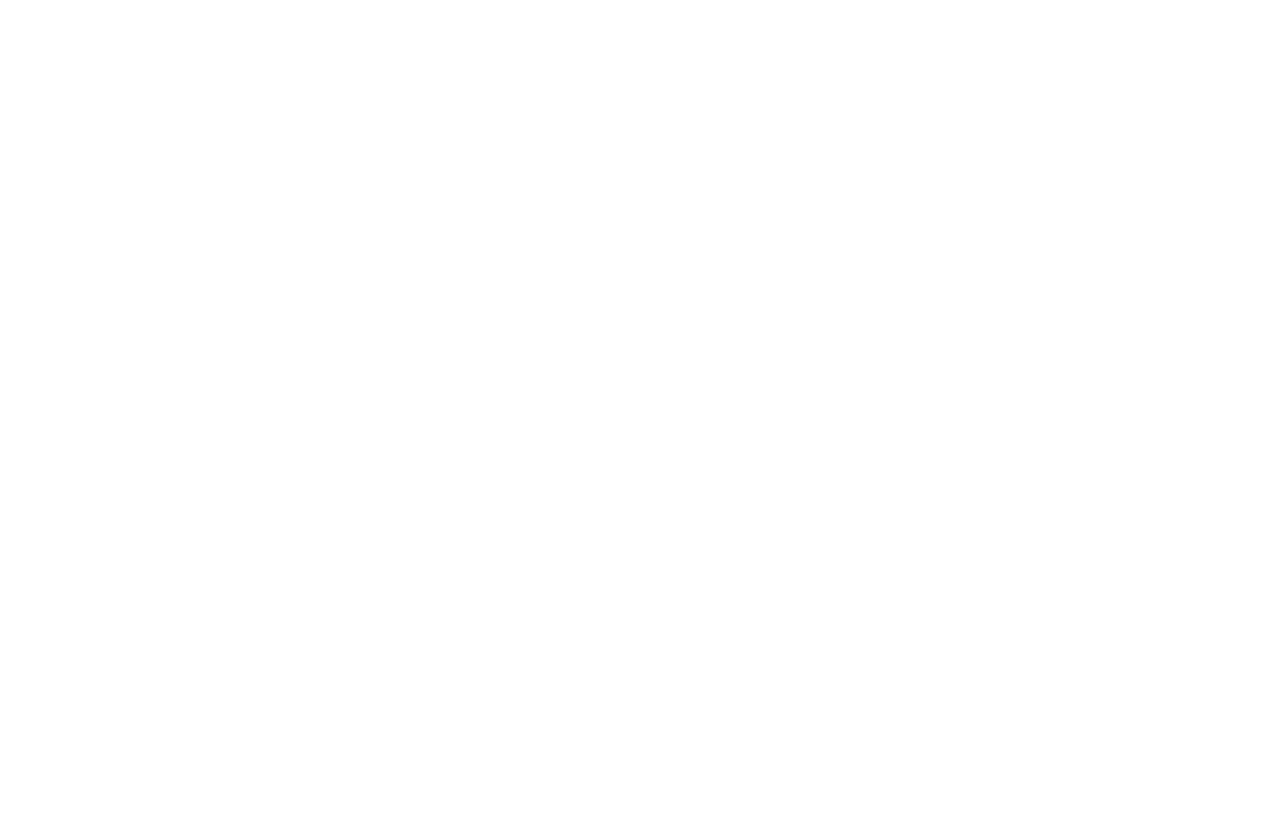
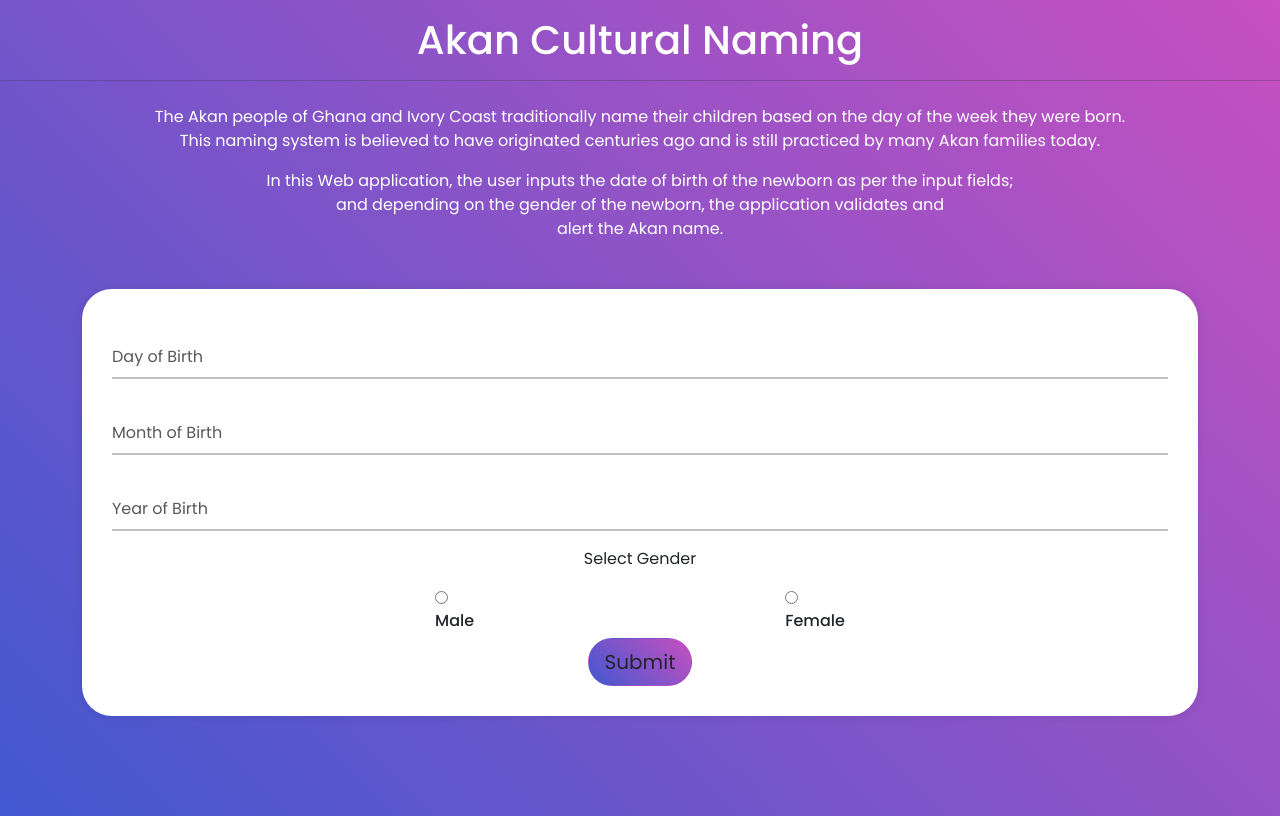
Before and after one commit to w-amon/akan_culture, a plain HTML site: page index.html in a window 1280 px wide. Drawn offline with nearby package versions, Linux system fonts and the light colour scheme.

Commit message:
Edit template and style

```diff
--- a/css/style.css
+++ b/css/style.css
@@ -0,0 +1,89 @@
+@import url('https://fonts.googleapis.com/css2?family=Poppins:wght@100;200;300;400;500&display=swap');
+
+* {
+    margin: 0;
+    padding: 0;
+    outline: none;
+    box-sizing: border-box;
+    font-family: 'Poppins'  ;
+}
+
+body {
+    min-height: 100vh;
+    background: linear-gradient(-135deg, #c850c0, #4158d0);
+}
+
+.container {
+    align-items: center;
+    justify-content: center;
+}
+
+.wrapper {
+    width: auto;
+    background: #fff;
+    padding: 30px;
+    border-radius: 30px;
+    box-shadow: 0px 0px 10px rgba(0, 0, 0, 0.1);
+}
+
+.wrapper .input-data {
+    height: 60px;
+    width: 100%;
+    position: relative;
+}
+
+.wrapper .input-data input {
+    height: 100%;
+    width: 100%;
+    border: none;
+    font-size: 17px;
+    border-bottom: 2px solid silver;
+    /* border-radius: 30px; */
+}
+
+.input-data input:focus ~ label,
+.input-data input:valid ~ label {
+    transform: translateY(-20px);
+    font-size: 15px;
+    color: #4158d0;
+}
+
+.wrapper .input-data label {
+    position: absolute;
+    bottom: 10px;
+    left: 0;
+    color: rgb(90, 88, 88);
+    pointer-events: none;
+    transition: all 0.3s ease;
+}
+
+.wrapper .input-data .underline {
+    position: absolute;
+    bottom: 0px;
+    height: 2px;
+    width: 100%;
+}
+
+.input-data .underline:before {
+    position: absolute;
+    content: "";
+    height: 100%;
+    width: 100%;
+    background: #ff0000;
+    transform: scaleX(0);
+    transition: transform 0.3s ease;
+}
+
+.input-data input:focus ~ .underline:before,
+.input-data input:valid ~ .underline:before {
+    transform: scaleX(1);
+}
+
+.radio-buttons {
+    align-items: center;
+    justify-content: space-evenly;
+}
+
+button {
+    background: linear-gradient(-135deg, #c850c0, #4158d0)
+}
--- a/index.html
+++ b/index.html
@@ -8,10 +8,84 @@
     <!-- Bootstrap CSS -->
     <link href="https://cdn.jsdelivr.net/npm/bootstrap@5.0.2/dist/css/bootstrap.min.css" rel="stylesheet" integrity="sha384-EVSTQN3/azprG1Anm3QDgpJLIm9Nao0Yz1ztcQTwFspd3yD65VohhpuuCOmLASjC" crossorigin="anonymous">
 
-    <title>Akan Culture</title>
+    <link rel="stylesheet" href="./css/style.css">
+
+    <title>Akan || Culture</title>
   </head>
   <body>
 
+    <header>
+        <div class="container-fluid text-white text-center">
+            <h1 class="mt-3">Akan Cultural Naming</h1>
+        </div>
+    </header>
+
+    <hr />
+
+    <section class="text-center mt-4">
+        <p class="text-white">
+            The Akan people of Ghana and Ivory Coast traditionally name their children based on the day of the week they were born. <br />
+            This naming system is believed to have originated centuries ago and is still practiced by many Akan families today.
+        </p>
+
+        <p class="text-white">
+            In this Web application, the user inputs the date of birth of the newborn as per the input fields; <br />
+            and depending on the gender of the newborn, the application validates and <br />
+            alert the Akan name.
+        </p>
+    </section>
+
+    <div class="container mt-5">
+
+        <div class="wrapper">
+            <div class="input-data">
+                <input name="day" id="day" type="number" required>
+                <div class="underline"></div>
+                <label>Day of Birth</label>
+            </div>
+
+            <div class="input-data mt-3">
+                <input name="month" id="month" type="number" required>
+                <div class="underline"></div>
+                <label>Month of Birth</label>
+            </div>
+
+            <div class="input-data mt-3">
+                <input name="year" id="year" type="number" required>
+                <div class="underline"></div>
+                <label>Year of Birth</label>
+            </div>
+
+            <div class="container mt-3">
+            <p class="text-center">Select Gender</p>
+            <div class="radio-buttons d-flex">
+                <label class="custom-radio">
+                    <input type="radio" name="male">
+                    <div class="radio-btn">
+                        <div class="content">
+                            <h6>Male</h6>
+                        </div>
+                    </div>
+                </label>
+
+                <label class="custom-radio">
+                    <input type="radio" name="female">
+                    <div class="radio-btn">
+                        <div class="content">
+                            <h6>Female</h6>
+                        </div>
+                    </div>
+                </label>
+            </div>
+            <div class="text-center">
+                <button type="submit" class="btn btn-lg rounded-pill">Submit</button>
+            </div>
+        </div>
+        </div>
+
+    </div>
+
+    <script src="./js/script.js"></script>
     <script src="https://cdn.jsdelivr.net/npm/bootstrap@5.0.2/dist/js/bootstrap.bundle.min.js" integrity="sha384-MrcW6ZMFYlzcLA8Nl+NtUVF0sA7MsXsP1UyJoMp4YLEuNSfAP+JcXn/tWtIaxVXM" crossorigin="anonymous"></script>
 
 
```
